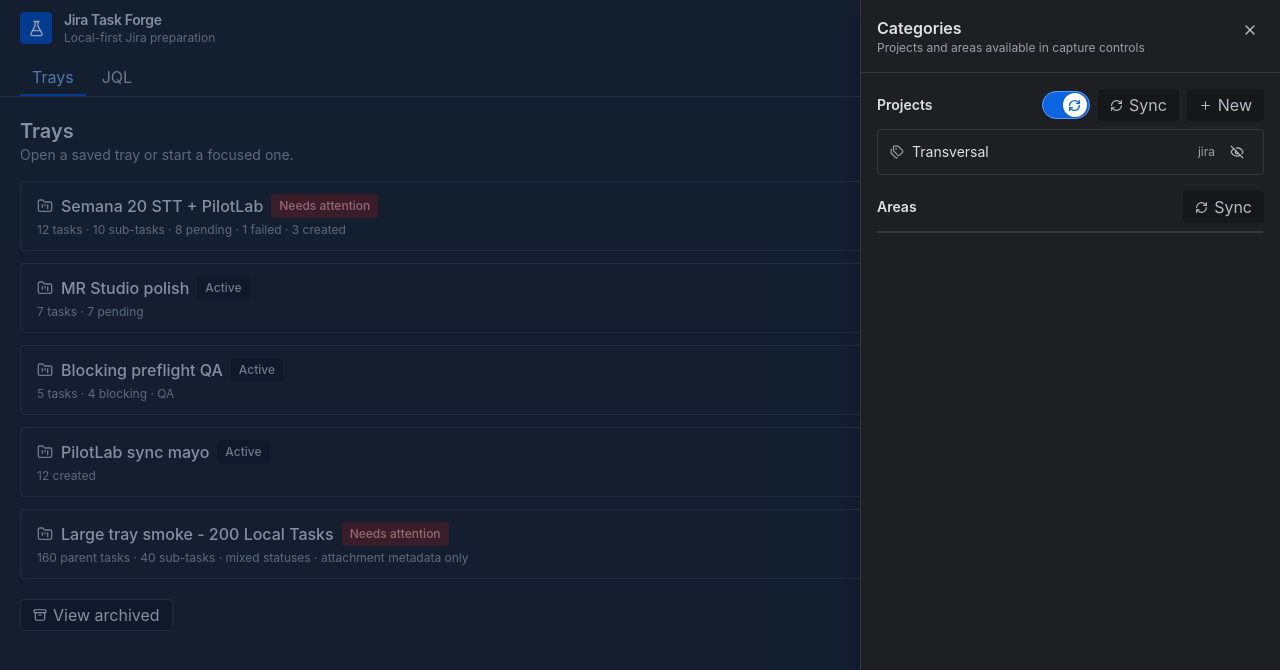
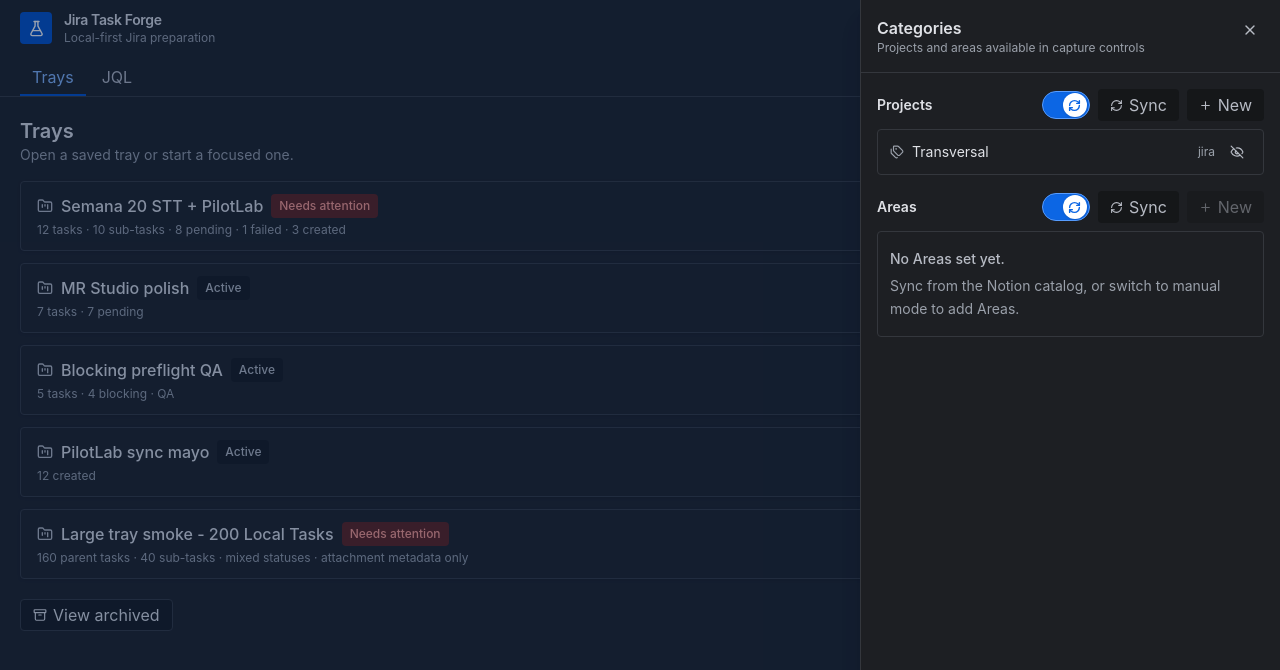
Before and after one commit to salmonsimon/jira-task-forge, a React (Vite) app: page / in a window 1280 px wide. Both pictures are taken after a click on the button "Categories". Shown: the top 670 px of the page. Built offline with nearby package versions, Linux system fonts and the light colour scheme.

Commit message:
Polish empty area category setup

```diff
--- a/src/App.tsx
+++ b/src/App.tsx
@@ -1677,6 +1677,9 @@ export default function App() {
             onToggleProjectSync={(enabled) => {
               void updateAppSettings({ projectSyncEnabled: enabled });
             }}
+            onToggleAreaSync={(enabled) => {
+              void updateAppSettings({ catalogSourceMode: enabled ? "notion" : "manual" });
+            }}
             onDiscoverProjectSync={discoverProjectSync}
             onApplyProjectSync={applyProjectSync}
             onConfigureJira={() => {
--- a/src/features/categories/CategoriesPanel.tsx
+++ b/src/features/categories/CategoriesPanel.tsx
@@ -18,6 +18,7 @@ export function CategoriesPanel({
   onUpdateCategory,
   onDeleteCategory,
   onSyncAreaCatalog,
+  onToggleAreaSync,
   onToggleProjectSync,
   onDiscoverProjectSync,
   onApplyProjectSync,
@@ -35,6 +36,7 @@ export function CategoriesPanel({
   onUpdateCategory: (categoryId: string, patch: Partial<Pick<Category, "hidden" | "name">>) => void | Promise<void>;
   onDeleteCategory: (categoryId: string) => void | Promise<void>;
   onSyncAreaCatalog: (sourceUrl?: string) => Promise<CatalogSyncResult | null>;
+  onToggleAreaSync?: (enabled: boolean) => void | Promise<void>;
   onToggleProjectSync?: (enabled: boolean) => void | Promise<void>;
   onDiscoverProjectSync?: () => Promise<ProjectSyncReview>;
   onApplyProjectSync?: (request: ProjectSyncApplyRequest) => Promise<void>;
@@ -90,6 +92,7 @@ export function CategoriesPanel({
           onUpdateCategory={onUpdateCategory}
           onDeleteCategory={onDeleteCategory}
           onSyncAreaCatalog={onSyncAreaCatalog}
+          onToggleAreaSync={onToggleAreaSync}
           onConfigureCatalogSource={onConfigureCatalogSource}
           onSyncResult={setCatalogNotice}
         />
@@ -120,6 +123,7 @@ function CategoryList({
   onUpdateCategory,
   onDeleteCategory,
   onSyncAreaCatalog,
+  onToggleAreaSync,
   onToggleProjectSync,
   onDiscoverProjectSync,
   onProjectSyncReview,
@@ -143,6 +147,7 @@ function CategoryList({
   onUpdateCategory: (categoryId: string, patch: Partial<Pick<Category, "hidden" | "name">>) => void | Promise<void>;
   onDeleteCategory: (categoryId: string) => void | Promise<void>;
   onSyncAreaCatalog?: (sourceUrl?: string) => Promise<CatalogSyncResult | null>;
+  onToggleAreaSync?: (enabled: boolean) => void | Promise<void>;
   onToggleProjectSync?: (enabled: boolean) => void | Promise<void>;
   onDiscoverProjectSync?: () => Promise<ProjectSyncReview>;
   onProjectSyncReview?: (review: ProjectSyncReview) => void;
@@ -154,6 +159,7 @@ function CategoryList({
   const [isAdding, setIsAdding] = useState(false);
   const [isSyncing, setIsSyncing] = useState(false);
   const [newName, setNewName] = useState("");
+  const isAreaSyncEnabled = categoryType === "area" && isCatalogManaged;
 
   async function createCategory() {
     const nextName = newName.trim();
@@ -243,20 +249,35 @@ function CategoryList({
               New
             </Button>
           </div>
-        ) : isCatalogManaged ? (
+        ) : (
+          <div className="flex shrink-0 items-center gap-2">
+            <ToggleSwitch
+              checked={isAreaSyncEnabled}
+              checkedIcon={<RefreshCw size={13} strokeWidth={2.6} />}
+              hideLabel
+              label={isAreaSyncEnabled ? "Area sync enabled" : "Manual Areas mode"}
+              onChange={(checked) => void onToggleAreaSync?.(checked)}
+              uncheckedIcon={<Pencil size={13} strokeWidth={2.6} />}
+            />
             <Button
               variant="ghost"
               icon={<RefreshCw size={13} className={isSyncing ? "animate-spin" : undefined} />}
-            disabled={isSyncing}
+              disabled={isSyncing || !isAreaSyncEnabled}
               onClick={() => void syncCatalog()}
-            title="Update official area catalog"
+              title={isAreaSyncEnabled ? "Sync Areas from Notion catalog" : "Enable area sync before syncing"}
             >
               {isSyncing ? "Syncing..." : "Sync"}
             </Button>
-        ) : (
-          <Button variant="ghost" icon={<Plus size={13} />} onClick={() => setIsAdding(true)}>
+            <Button
+              variant="ghost"
+              icon={<Plus size={13} />}
+              disabled={isAreaSyncEnabled}
+              onClick={() => setIsAdding(true)}
+              title={isAreaSyncEnabled ? "Switch Areas to manual mode before adding" : "New Area"}
+            >
               New
             </Button>
+          </div>
         )}
       </div>
       <div className="overflow-hidden rounded border border-[#dfe1e6]">
@@ -307,7 +328,36 @@ function CategoryList({
             onUpdateCategory={onUpdateCategory}
           />
         ))}
+        {!categories.length ? (
+          <EmptyCategoryState
+            categoryType={categoryType}
+            isSyncEnabled={categoryType === "project" ? Boolean(useProjectSync) : isAreaSyncEnabled}
+          />
+        ) : null}
       </div>
+    </div>
+  );
+}
+
+function EmptyCategoryState({
+  categoryType,
+  isSyncEnabled
+}: {
+  categoryType: "project" | "area";
+  isSyncEnabled: boolean;
+}) {
+  const label = categoryType === "project" ? "Projects" : "Areas";
+  const syncSource = categoryType === "project" ? "Jira epics" : "the Notion catalog";
+  const manualTarget = categoryType === "project" ? "a Project" : "Areas";
+
+  return (
+    <div className="px-3 py-4 text-sm leading-relaxed text-[#6b778c]">
+      <div className="font-medium text-[#42526e]">No {label} set yet.</div>
+      <p className="mt-1">
+        {isSyncEnabled
+          ? `Sync from ${syncSource}, or switch to manual mode to add ${manualTarget}.`
+          : `Use New to add ${manualTarget}, or enable sync to load options from ${syncSource}.`}
+      </p>
     </div>
   );
 }
```
Also changed, not shown: 1 other file (tests, documents, lock files or other folders). Lines whose indentation alone changed are shown as unchanged.
